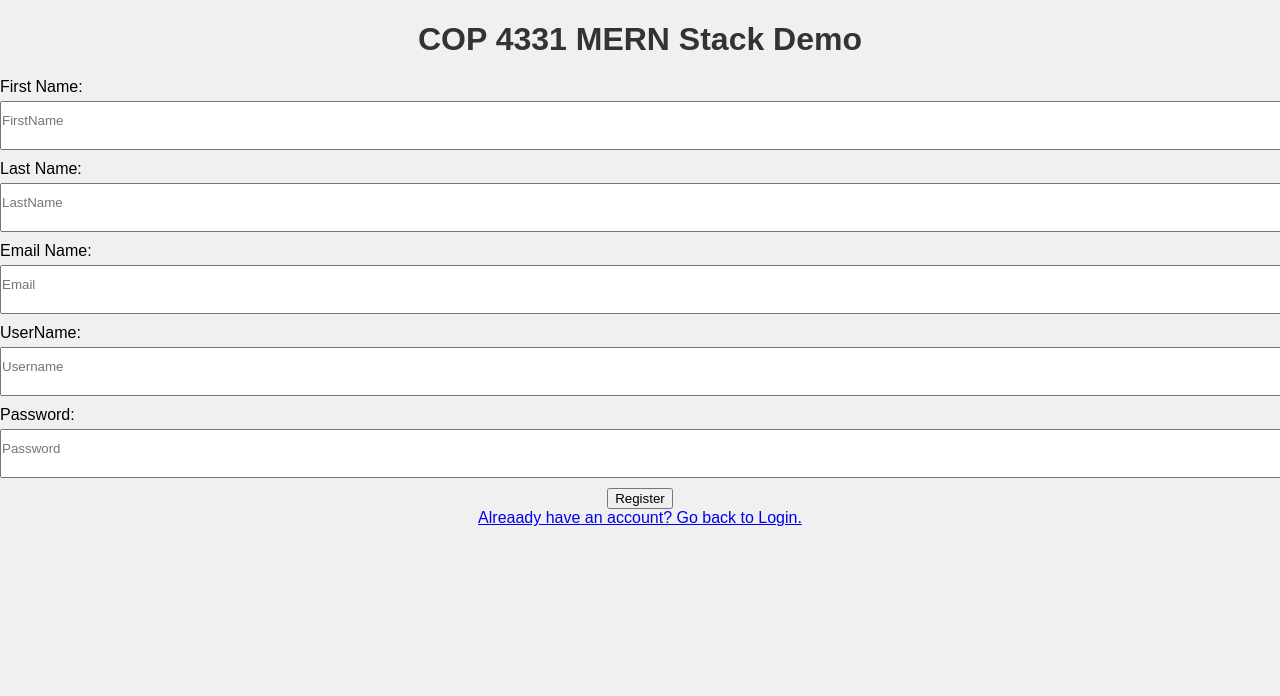
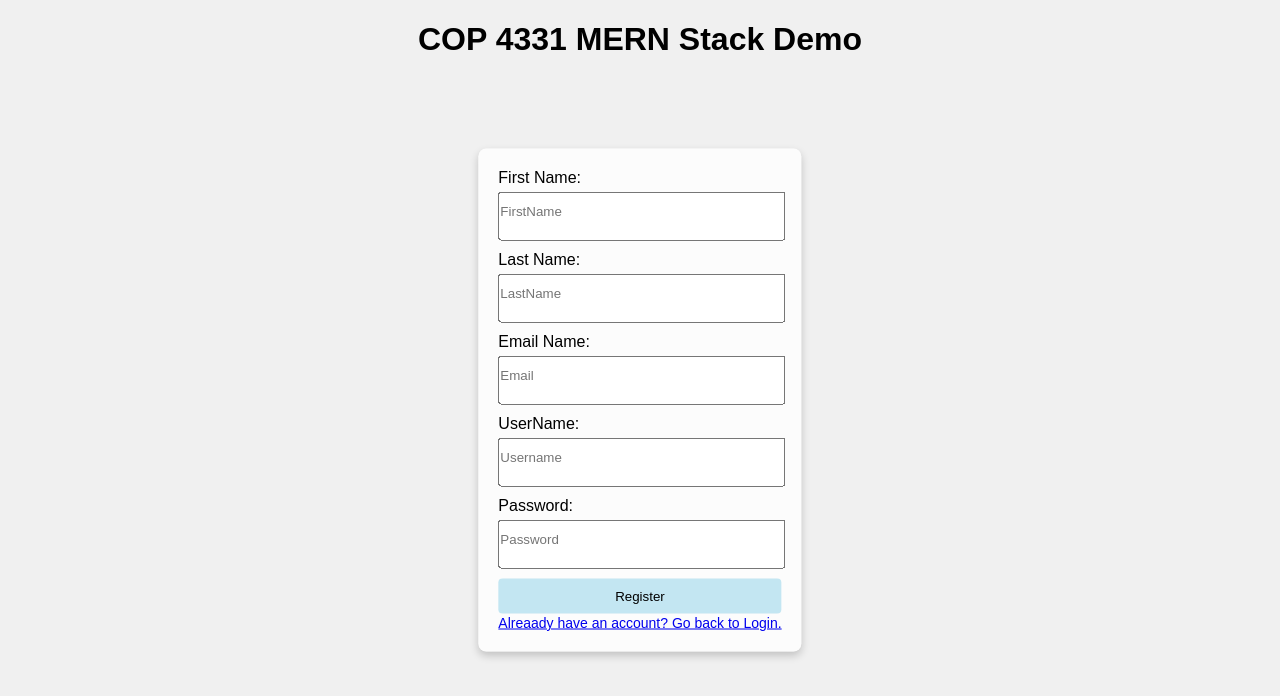
Before and after one commit to d-minic/COP4331-Large-Project, a React (Create React App) app in the folder frontend/: page /register in a window 1280 px wide. Shown: the top 696 px of the page. Built offline with nearby package versions, Linux system fonts and the light colour scheme.

Commit message:
Update RegisterPage.css

```diff
--- a/frontend/src/components/RegisterPage.css
+++ b/frontend/src/components/RegisterPage.css
@@ -1,4 +1,4 @@
-/* RegisterPage.css */
+/* Register.css */
 
 body {
   font-family: Arial, sans-serif;
@@ -12,7 +12,7 @@ body {
   height: 100vh;
 }
 
-.container {
+#registerDiv {
   max-width: 500px;
   margin: 0 auto;
   padding: 20px;
@@ -25,9 +25,11 @@ body {
   transform: translate(-50%, -50%);
 }
 
-h1 {
+#inner-title {
   color: #333;
   margin-bottom: 20px;
+  font-size: 1.5em;
+  font-weight: bold;
 }
 
 label {
@@ -43,7 +45,7 @@ input[type="password"] {
   margin-bottom: 10px;
 }
 
-button {
+#registerButton {
   background-color: #c3e6f2;
   color: #000000;
   padding: 10px 0;
@@ -51,9 +53,19 @@ button {
   border: none;
   border-radius: 4px;
   cursor: pointer;
+  transition: background-color 0.3s, color 0.3s;
 }
 
-button:hover {
-  background-color: #c3e6f2;
-  color: #fff;
+#registerButton:hover {
+  background-color: #4285f4;
+  color: #ffffff;
 }
+
+.buttons {
+  max-width: 500px;
+  margin: 0 auto;
+}
+
+#registerResult {
+  font-size: 14px;
+}
```
